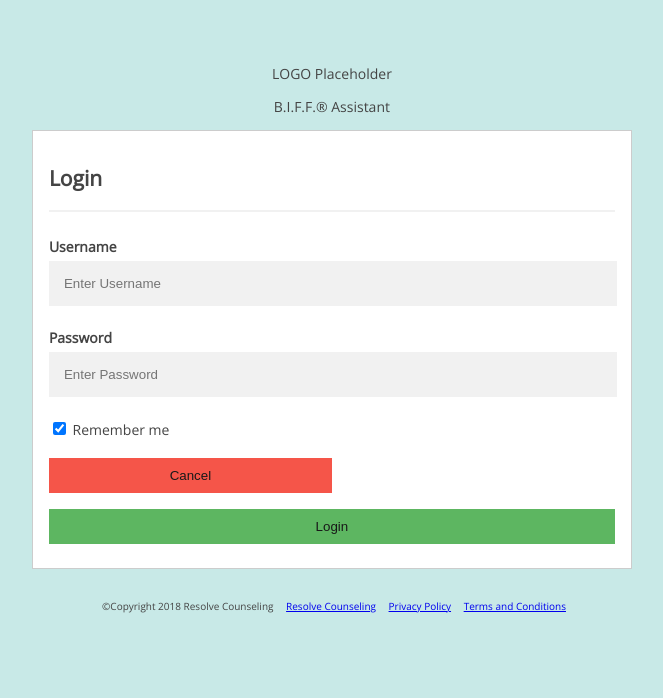
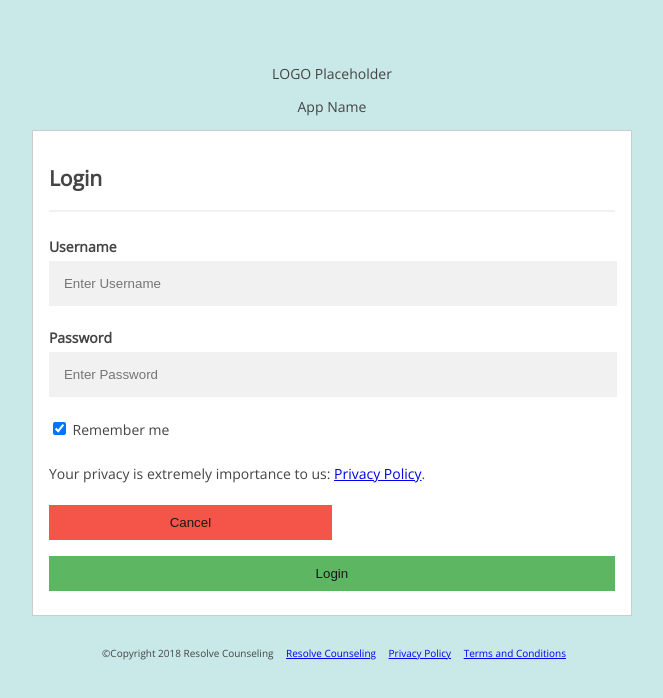
Before and after one commit to bryanspearman/SERF-Board, a website: page public/login.html in a window 1280 px wide. Shown: the whole page, without its empty margins (321-984 px from the left). Drawn offline with nearby package versions, Linux system fonts and the light colour scheme.

```diff
--- a/public/login.html
+++ b/public/login.html
@@ -23,7 +23,7 @@
                 <section role="region" class="action_pages">
                     <header role="banner" class="center">
                         <p>LOGO Placeholder</p>
-                        <p>B.I.F.F.&reg; Assistant</p>
+                        <p>App Name</p>
                     </header>
                     <form action="#" style="border:1px solid #ccc">
                         <div class="form-container">
@@ -42,6 +42,9 @@
                             <label>
                                 <input type="checkbox" checked="checked" name="remember" style="margin-bottom:15px"> Remember me
                             </label>
+
+                            <p>Your privacy is extremely importance to us:
+                                <a href="http://greenvillesctherapist.com/privacy-policy/" target="_blank" title="Privacy Policy">Privacy Policy</a>.</p>
 
                             <div class="clearfix">
                                 <button type="button" class="cancelbtn">Cancel</button>
```
Also changed, not shown: public/signup.html (+1 -2 lines).
